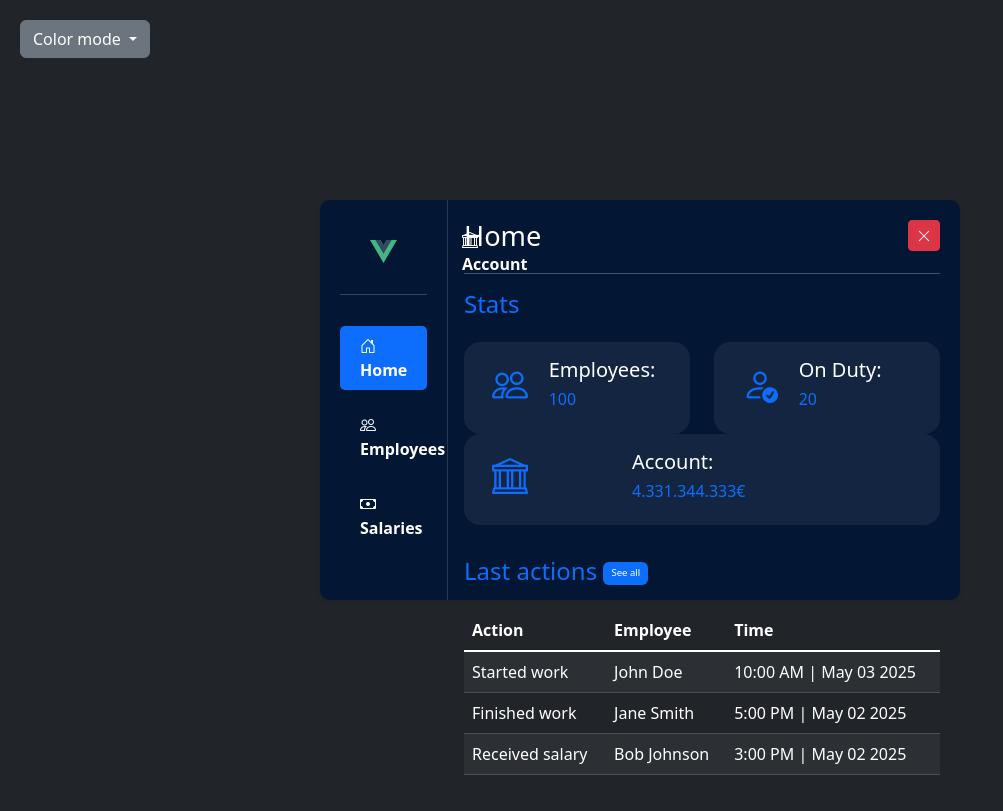
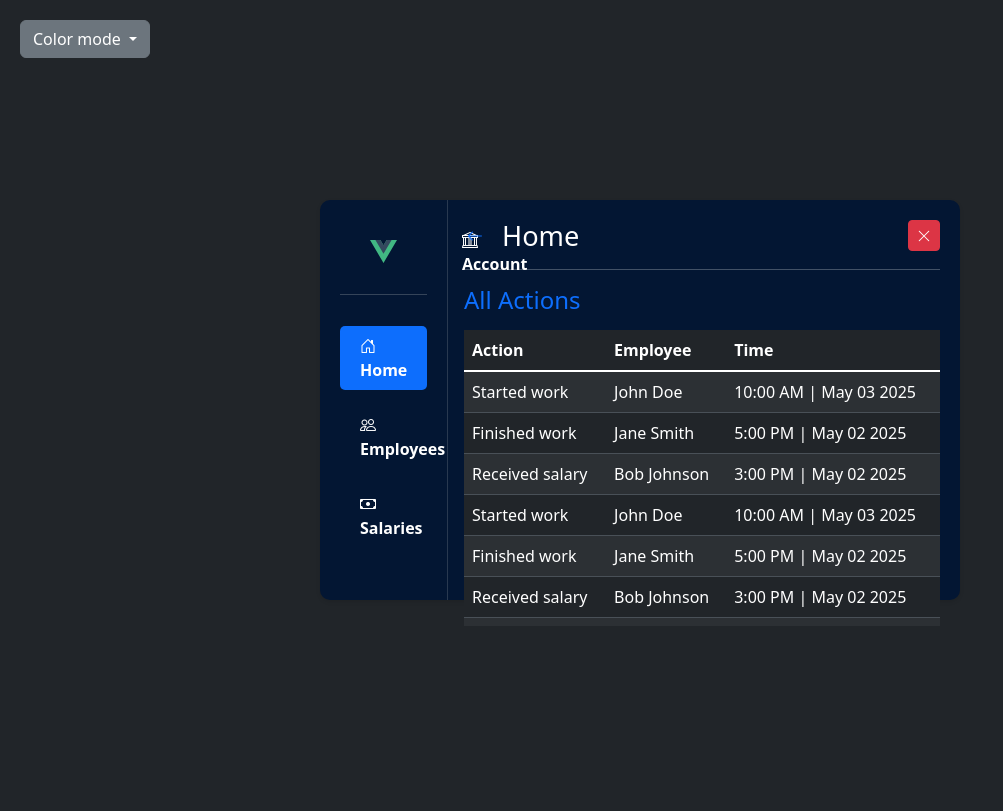
Before and after one commit to Kxiox/ks_bossmenu, a Vue app in the folder vuejs/: page / in a window 1280 px wide. Both pictures are taken after a click on the button "See all". Shown: the whole page, without its empty margins (0-1003 px from the left). Built offline with nearby package versions, Linux system fonts and the light colour scheme.

Commit message:
feat(ui): Refactor components for improved action handling and UI updates

```diff
--- a/vuejs/src/App.vue
+++ b/vuejs/src/App.vue
@@ -1,8 +1,34 @@
 <script setup>
-  import HomeComponent from './components/HomeComponent.vue';
-  import EmployeesComponent from './components/EmployeesComponent.vue';
-  import SalariesComponent from './components/SalariesComponent.vue';
-  import AccountComponent from './components/AccountComponent.vue';
+  import { ref } from 'vue'
+  import HomeComponent from './components/HomeComponent.vue'
+  import ActionsComponent from './components/ActionsComponent.vue'
+  import EmployeesComponent from './components/EmployeesComponent.vue'
+  import SalariesComponent from './components/SalariesComponent.vue'
+  import AccountComponent from './components/AccountComponent.vue'
+
+  const showAllActions = ref(false)
+  const fadeHome = ref(true)
+  const fadeActions = ref(false)
+
+  function showActions() {
+    fadeHome.value = false
+    setTimeout(() => {
+      showAllActions.value = true
+      // WICHTIG: Erst nach dem Rendern das Fade-In triggern!
+      setTimeout(() => {
+        fadeActions.value = true
+      }, 10)
+    }, 150) // match Bootstrap's fade duration
+  }
+  function showHome() {
+    fadeActions.value = false
+    setTimeout(() => {
+      showAllActions.value = false
+      setTimeout(() => {
+        fadeHome.value = true
+      }, 10)
+    }, 150)
+  }
 </script>
 
 <template>
@@ -55,9 +81,12 @@
       <div class="tab-content" id="v-pills-tabContent">
         <div class="tab-pane fade show active" id="v-pills-home" role="tabpanel" aria-labelledby="v-pills-home-tab"
           tabindex="0">
-
-          <HomeComponent></HomeComponent>
-
+          <div v-if="!showAllActions" :class="['fade', { show: fadeHome }]">
+            <HomeComponent @see-all="showActions" />
+          </div>
+          <div v-else :class="['fade', { show: fadeActions }]">
+            <ActionsComponent @back="showHome" />
+          </div>
         </div>
         <div class="tab-pane fade" id="v-pills-employees" role="tabpanel" aria-labelledby="v-pills-employees-tab"
           tabindex="0">
--- a/vuejs/src/assets/main.css
+++ b/vuejs/src/assets/main.css
@@ -15,11 +15,11 @@ a,
   padding: 3px;
 }
 
-@media (hover: hover) {
+/* @media (hover: hover) {
   a:hover {
     background-color: hsla(160, 100%, 37%, 0.2);
   }
-}
+} */
 
 @media (min-width: 1024px) {
   body {
--- a/vuejs/src/components/AccountComponent.vue
+++ b/vuejs/src/components/AccountComponent.vue
@@ -28,7 +28,7 @@
                             <th style="font-weight: bold;">Amount</th>
                         </tr>
                     </thead>
-                    <tbody class="table-group-divider">
+                    <tbody class="table-group-divider" style="color: #fff;">
                         <!-- <tr v-for="transaction in transactions" :key="transaction.id">
                         <td>{{ transaction.id }}</td>
                         <td>{{ transaction.action }}</td>
@@ -163,30 +163,6 @@
         border-radius: 10px;
     }
 
-    table {
-        .buttons {
-            display: flex;
-            gap: 10px;
-        }
-
-        .btn-primary {
-            background-color: var(--color-500);
-            border: none !important;
-            box-shadow: none !important;
-
-            &:hover {
-                background-color: var(--color-600);
-            }
-
-            &:active {
-                background-color: var(--color-700) !important;
-                color: #fff !important;
-                border: none !important;
-                box-shadow: none !important;
-            }
-        }
-    }
-
     input {
         background-color: #eb000010;
         color: var(--color-200);
--- a/vuejs/src/components/ActionsComponent.vue
+++ b/vuejs/src/components/ActionsComponent.vue
@@ -1,5 +1,187 @@
 <template>
-    <!-- In ActionsComponent.vue -->
-    <button class="btn btn-secondary" @click="$emit('back')">Back</button>
+    <div style="display: flex; align-items: center; gap: 1rem;">
+        <a href="#" @click.prevent="$emit('back')" class="back-btn"><i class="bi bi-arrow-left"></i></a>
+        <h1 class="text-start" style="margin: 0;">Home</h1>
+    </div>
 
+    <hr>
+
+    <h4>All Actions</h4>
+    <div style="overflow-x: auto; overflow-y: auto; max-height: 37vh; max-width: 100%; min-width: 100%;">
+        <table class="table table-striped table-hover">
+            <thead>
+                <tr>
+                    <th><b>Action</b></th>
+                    <th><b>Employee</b></th>
+                    <th><b>Time</b></th>
+                </tr>
+            </thead>
+            <tbody class="table-group-divider">
+                <tr>
+                    <td>Started work</td>
+                    <td>John Doe</td>
+                    <td>10:00 AM | May 03 2025</td>
+                </tr>
+                <tr>
+                    <td>Finished work</td>
+                    <td>Jane Smith</td>
+                    <td>5:00 PM | May 02 2025</td>
+                </tr>
+                <tr>
+                    <td>Received salary</td>
+                    <td>Bob Johnson</td>
+                    <td>3:00 PM | May 02 2025</td>
+                </tr>
+                                <tr>
+                    <td>Started work</td>
+                    <td>John Doe</td>
+                    <td>10:00 AM | May 03 2025</td>
+                </tr>
+                <tr>
+                    <td>Finished work</td>
+                    <td>Jane Smith</td>
+                    <td>5:00 PM | May 02 2025</td>
+                </tr>
+                <tr>
+                    <td>Received salary</td>
+                    <td>Bob Johnson</td>
+                    <td>3:00 PM | May 02 2025</td>
+                </tr>
+                                <tr>
+                    <td>Started work</td>
+                    <td>John Doe</td>
+                    <td>10:00 AM | May 03 2025</td>
+                </tr>
+                <tr>
+                    <td>Finished work</td>
+                    <td>Jane Smith</td>
+                    <td>5:00 PM | May 02 2025</td>
+                </tr>
+                <tr>
+                    <td>Received salary</td>
+                    <td>Bob Johnson</td>
+                    <td>3:00 PM | May 02 2025</td>
+                </tr>
+                                <tr>
+                    <td>Started work</td>
+                    <td>John Doe</td>
+                    <td>10:00 AM | May 03 2025</td>
+                </tr>
+                <tr>
+                    <td>Finished work</td>
+                    <td>Jane Smith</td>
+                    <td>5:00 PM | May 02 2025</td>
+                </tr>
+                <tr>
+                    <td>Received salary</td>
+                    <td>Bob Johnson</td>
+                    <td>3:00 PM | May 02 2025</td>
+                </tr>
+                                <tr>
+                    <td>Started work</td>
+                    <td>John Doe</td>
+                    <td>10:00 AM | May 03 2025</td>
+                </tr>
+                <tr>
+                    <td>Finished work</td>
+                    <td>Jane Smith</td>
+                    <td>5:00 PM | May 02 2025</td>
+                </tr>
+                <tr>
+                    <td>Received salary</td>
+                    <td>Bob Johnson</td>
+                    <td>3:00 PM | May 02 2025</td>
+                </tr>
+                                <tr>
+                    <td>Started work</td>
+                    <td>John Doe</td>
+                    <td>10:00 AM | May 03 2025</td>
+                </tr>
+                <tr>
+                    <td>Finished work</td>
+                    <td>Jane Smith</td>
+                    <td>5:00 PM | May 02 2025</td>
+                </tr>
+                <tr>
+                    <td>Received salary</td>
+                    <td>Bob Johnson</td>
+                    <td>3:00 PM | May 02 2025</td>
+                </tr>
+                <!-- Weitere Aktionen -->
+            </tbody>
+        </table>
+    </div>
 </template>
+
+<style scoped lang="scss">
+    @use 'bootstrap/scss/bootstrap' as *;
+
+    .back-btn {
+        color: var(--color-500);
+        text-decoration: none;
+        transition: color 0.3s;
+
+        &:hover {
+            color: white;
+        }
+    }
+
+    h1 {
+        font-size: 1.7rem;
+        margin-bottom: 20px;
+        text-align: center;
+    }
+
+    h4 {
+        color: var(--color-200);
+        margin-bottom: 1rem;
+    }
+
+    ::-webkit-scrollbar {
+        width: 0.5rem;
+        height: 0.5rem;
+    }
+
+    ::-webkit-scrollbar-thumb {
+        background: var(--color-400);
+        border-radius: 10px;
+    }
+
+    .info-section {
+        flex: 1;
+        color: var(--color-200);
+        display: flex;
+        flex-direction: column;
+        gap: 1rem;
+    }
+
+    .stats-section,
+    .additional-info {
+        background-color: #ffffff10;
+        border-radius: 1rem;
+        padding: 1rem;
+        color: var(--color-500);
+
+        h5 {
+            color: white;
+        }
+
+    }
+
+    .btn-primary {
+        background-color: var(--color-500);
+        border: none !important;
+        box-shadow: none !important;
+
+        &:hover {
+            background-color: var(--color-600);
+        }
+
+        &:active {
+            background-color: var(--color-700) !important;
+            color: #fff !important;
+            border: none !important;
+            box-shadow: none !important;
+        }
+    }
+</style>
--- a/vuejs/src/components/HomeComponent.vue
+++ b/vuejs/src/components/HomeComponent.vue
@@ -57,7 +57,6 @@
             </div>
         </div>
 
-        <!-- In HomeComponent.vue -->
         <h4 class="mt-3">
         Last actions
             <button
```
